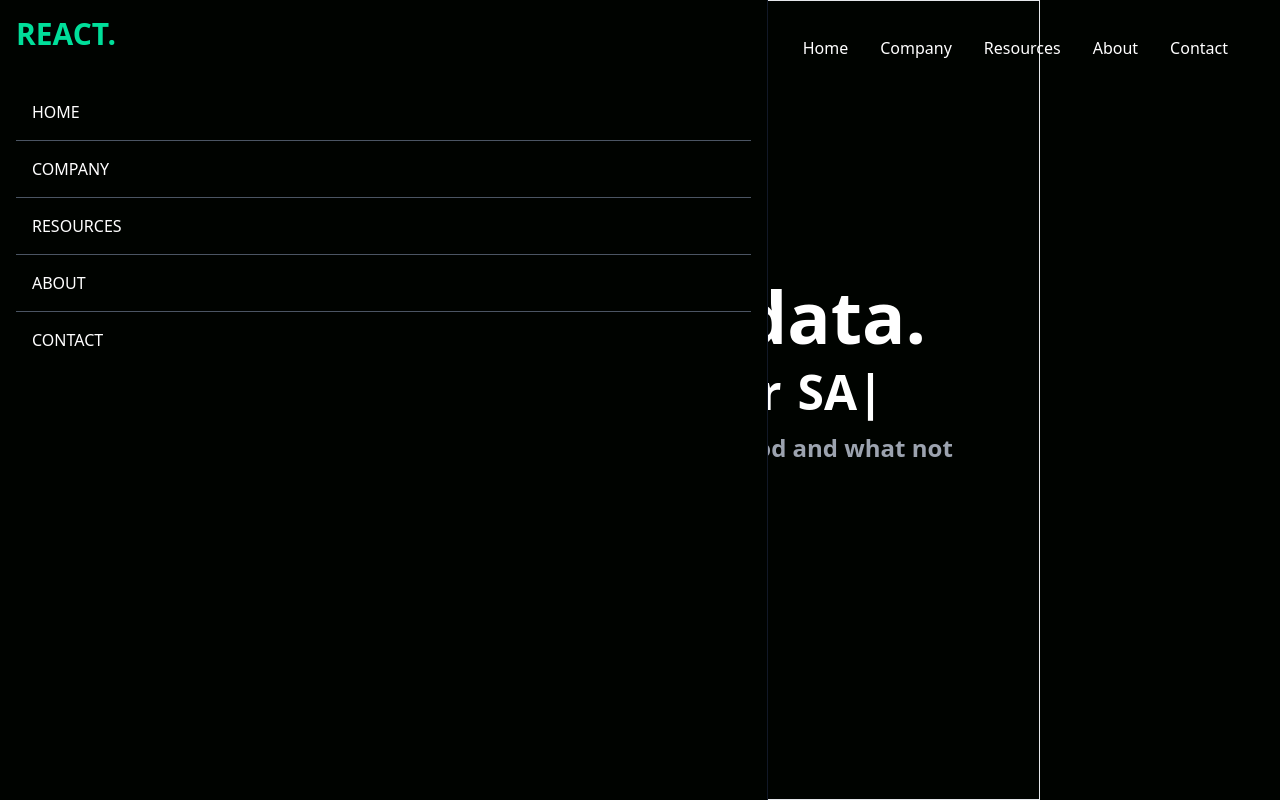
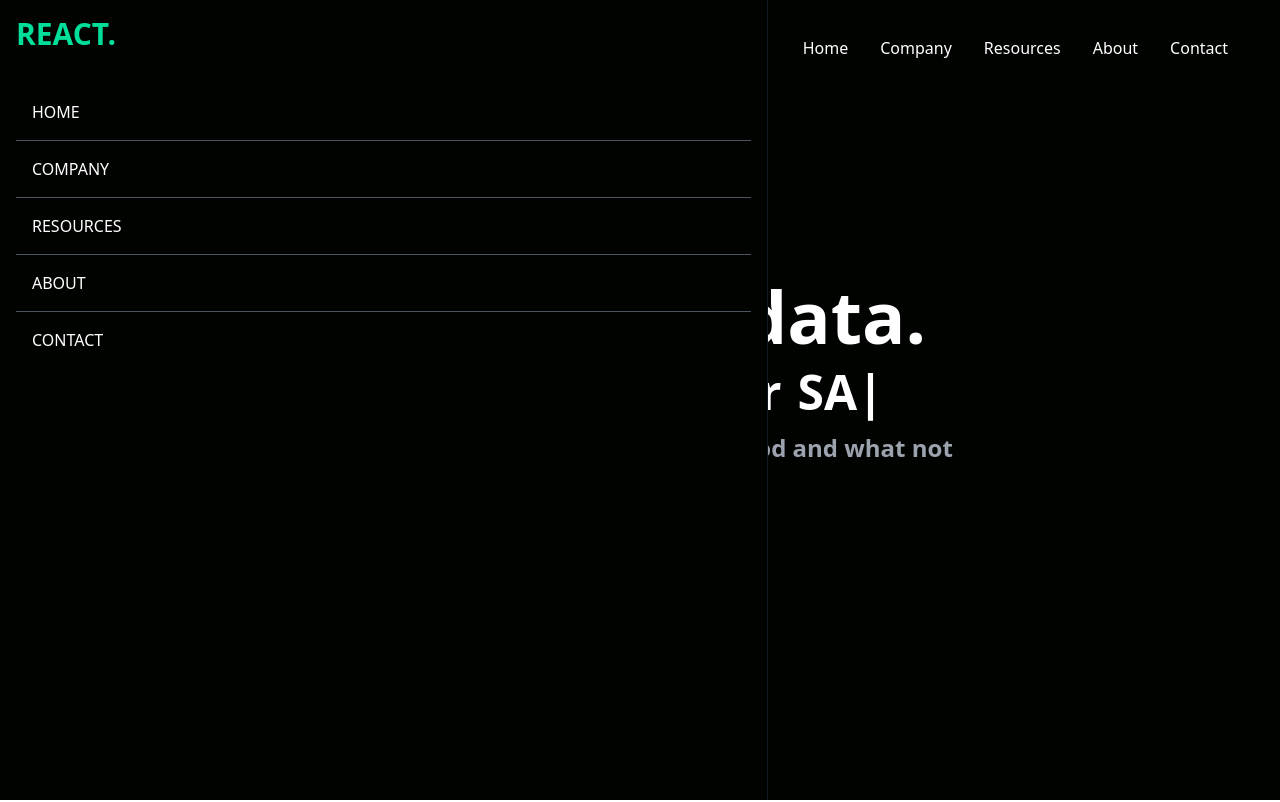
Before and after one commit to GabeDiniz/efaro-business, a React (Create React App) app: page / in a window 1280 px wide. Shown: the top 802 px of the page. Built offline with nearby package versions, Linux system fonts and the light colour scheme.

Commit message:
remove: debugging border

```diff
--- a/src/components/Hero.jsx
+++ b/src/components/Hero.jsx
@@ -4,7 +4,7 @@ import Typed from "react-typed";
 const Hero = () => {
   return (
     <div className="text-white">
-      <div className="max-w-[800px] mt-[-96px] w-full h-screen mx-auto text-center flex flex-col justify-center border">
+      <div className="max-w-[800px] mt-[-96px] w-full h-screen mx-auto text-center flex flex-col justify-center">
         <p className="text-[#00df9a] font-bold p-2">Growing with data</p>
         <h1 className="md:text-7xl sm:text-6xl text-4xl font-bold">
           Grow with data.
```
